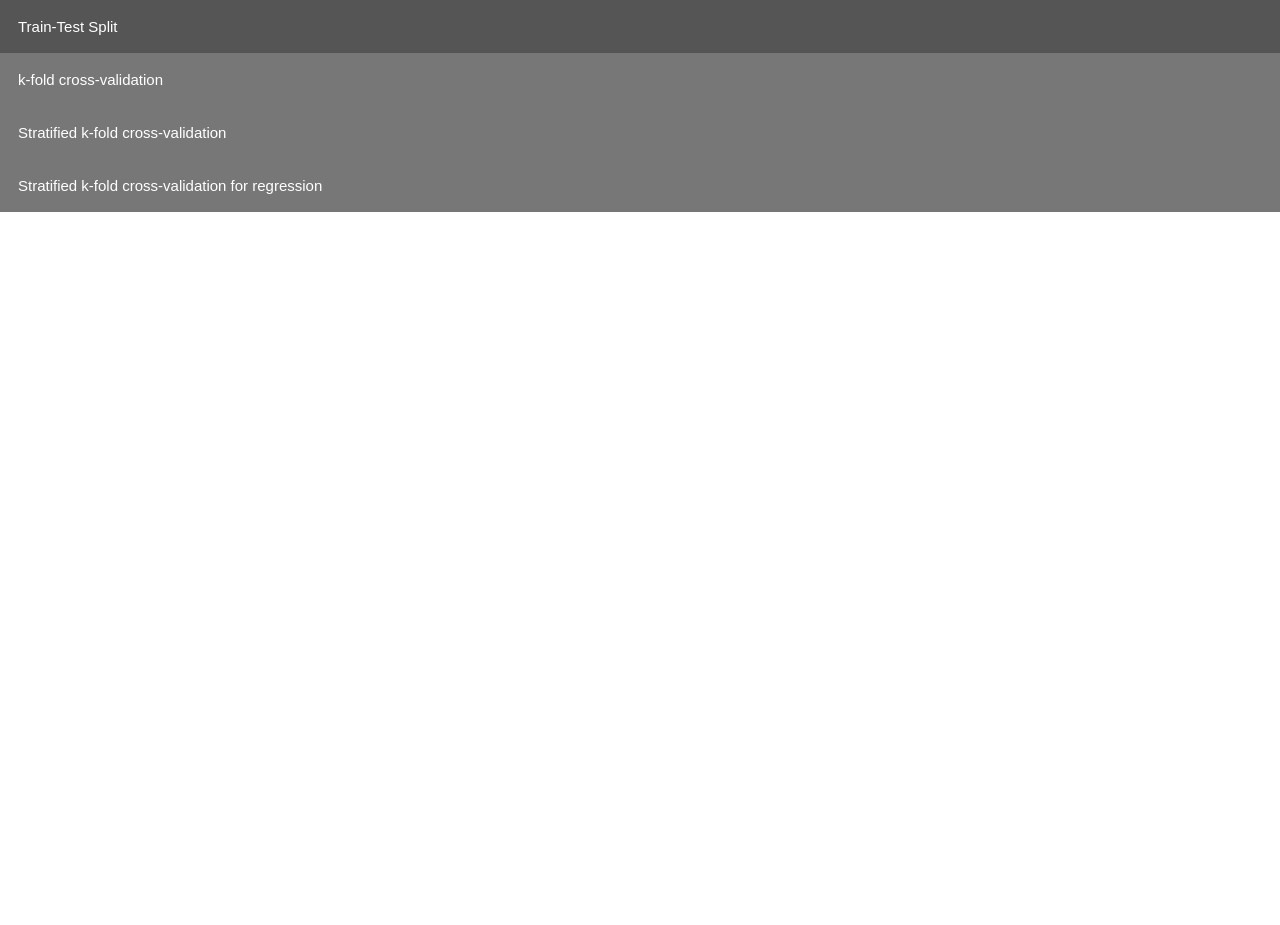
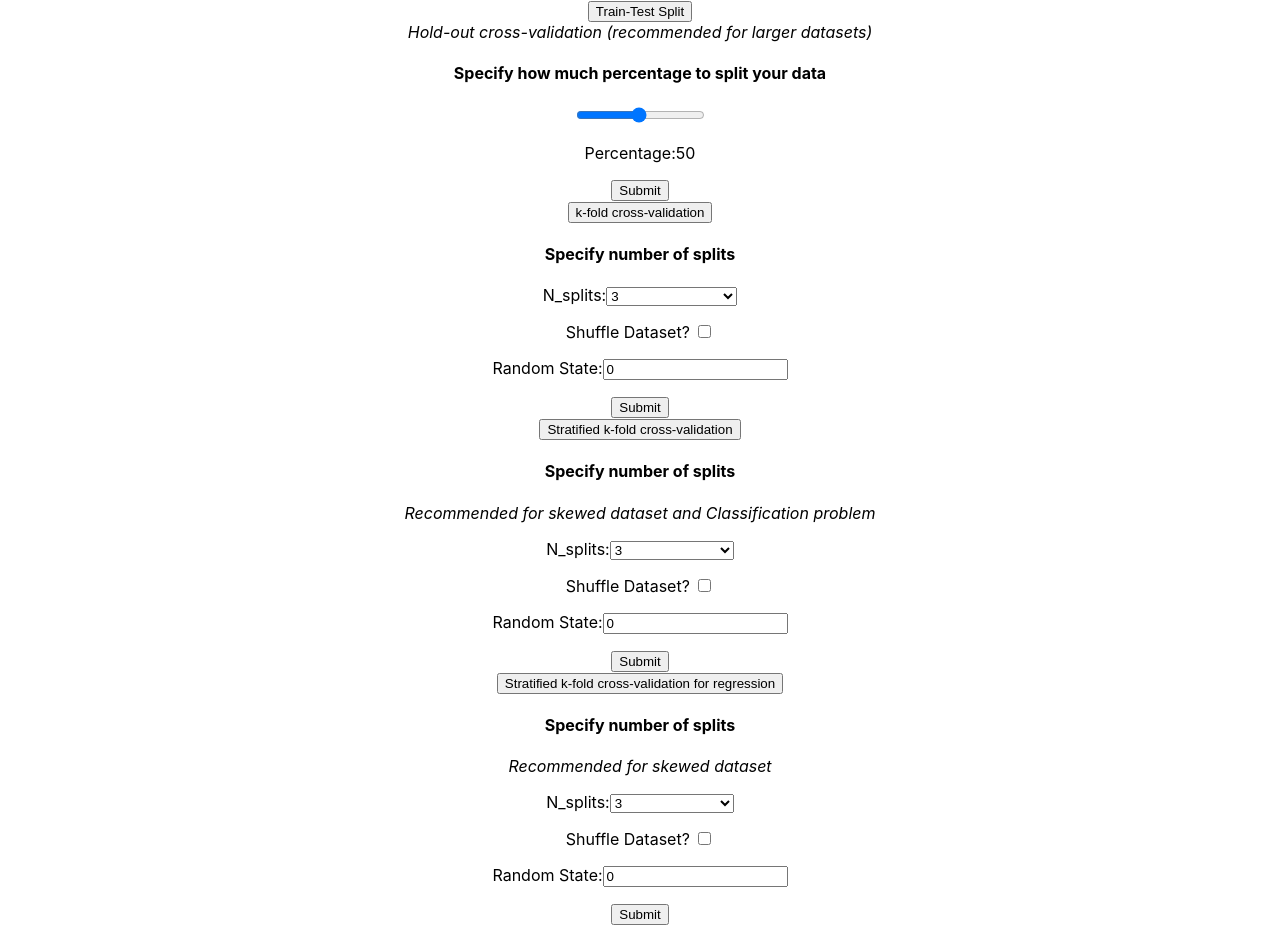
Before and after one commit to DeepakVelmurugan/Virtual-Data-Scientist, a Flask app: template templates/train_test.html in a window 1280 px wide. Before the commit the page ends 212 px from the top, so only its background shows below. Run offline with Flask 2, Linux system fonts and the light colour scheme; the template is opened without the code that fills it, so the values that code supplies are empty; some libraries are stand-ins or nearby versions.

Commit message:
Removed some css

```diff
--- a/static/css/main.css
+++ b/static/css/main.css
@@ -3,6 +3,7 @@ body {
     height: 100%;
     margin: auto;
     text-align: center;
+    font-family:-apple-system, BlinkMacSystemFont, 'Segoe UI', Roboto, Oxygen, Ubuntu, Cantarell, 'Open Sans', 'Helvetica Neue', sans-serif;
 }
 /* --Upload part-- */
 input[type=file] {
@@ -18,7 +19,7 @@ input[type=file] {
 }
 /* --Table part-- */
 table {
-    font-family: arial, sans-serif;
+    font-family:-apple-system, BlinkMacSystemFont, 'Segoe UI', Roboto, Oxygen, Ubuntu, Cantarell, 'Open Sans', 'Helvetica Neue', sans-serif;
     border-collapse: collapse;
     width: 100%;
 }
@@ -32,65 +33,3 @@ td, th {
 tr:nth-child(even) {
     background-color: #dddddd;
 }
-/* --Collapsible part-- */
-.collapsible {
-    background-color: #777;
-    color: white;
-    cursor: pointer;
-    padding: 18px;
-    width: 100%;
-    border: none;
-    text-align: left;
-    outline: none;
-    font-size: 15px;
-  }
-
-  .active, .collapsible:hover {
-    background-color: #555;
-  }
-
-  .content {
-    padding: 0 18px;
-    max-height: 0;
-    overflow: hidden;
-    transition: max-height 0.2s ease-out;
-    background-color: #f1f1f1;
-  }
-/* --Slider in train-test-- */
-.slidecontainer{
-    width: 100%;
-}
-
-.slide{
-    -webkit-appearance: none;
-    width:100%;
-    height:10px;
-    border-radius: 5px;
-    background: #69bff1;
-    outline: none;
-    opacity: 0.7;
-    -webkit-transition:.2s;
-    transition:opacity .2s;
-}
-
-.slider:hover {
-    opacity: 1;
-  }
-
-  .slider::-webkit-slider-thumb {
-    -webkit-appearance: none;
-    appearance: none;
-    width: 25px;
-    height: 25px;
-    border-radius: 50%;
-    background: #ff0c0c;
-    cursor: pointer;
-  }
-
-  .slider::-moz-range-thumb {
-    width: 25px;
-    height: 25px;
-    border-radius: 50%;
-    background: #ff0c0c;
-    cursor: pointer;
-  }
```
